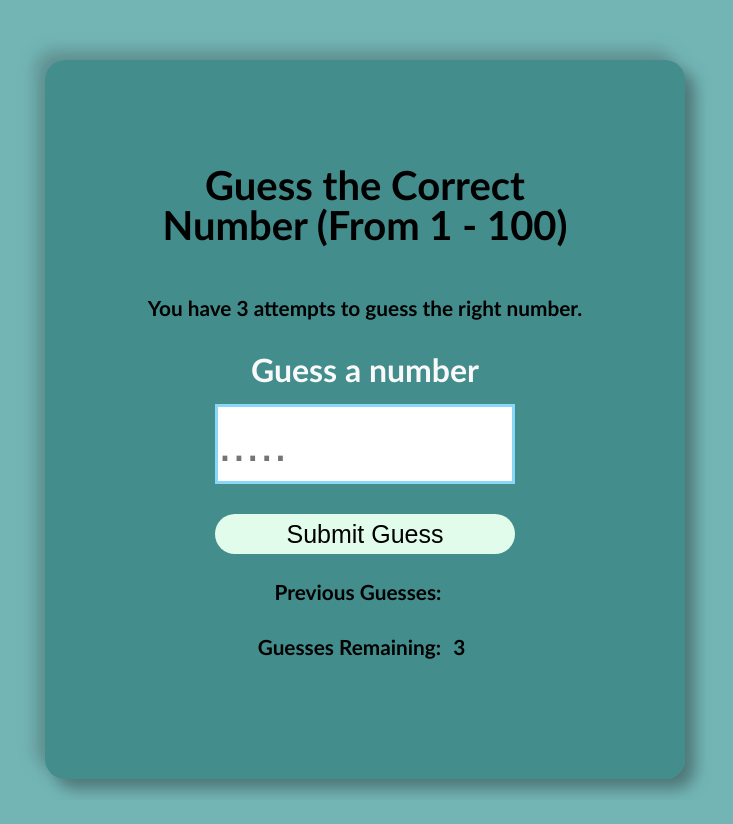
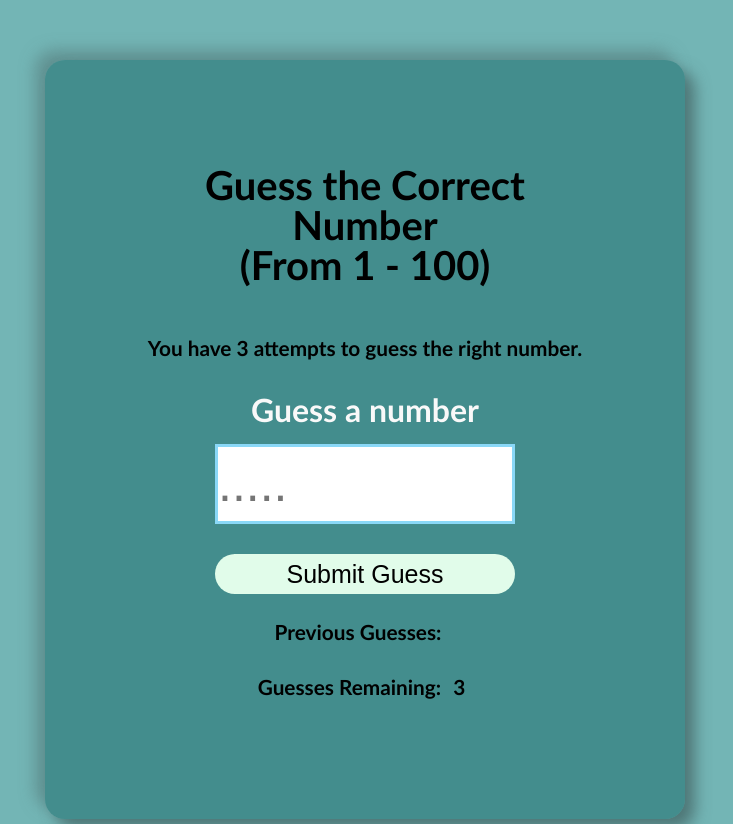
Before and after one commit to Arahub09/Guessing-Game, a plain HTML site: page index.html in a window 1280 px wide. Shown: the whole page, without its empty margins (275-1008 px from the left). Before the commit the page ends 800 px from the top, so only its background shows below. Drawn offline with Linux system fonts and the light colour scheme.

Commit message:
Update 4 index.html

```diff
--- a/index.html
+++ b/index.html
@@ -8,7 +8,7 @@
 </head>
 <body>
     <div class="container">
-        <h1>Guess the Correct Number (From 1 - 100)</h1>
+        <h1>Guess the Correct Number <br>(From 1 - 100)</h1>
         <p>You have 3 attempts to guess the right number.</p>
 
         <div id="wrapper">
```
